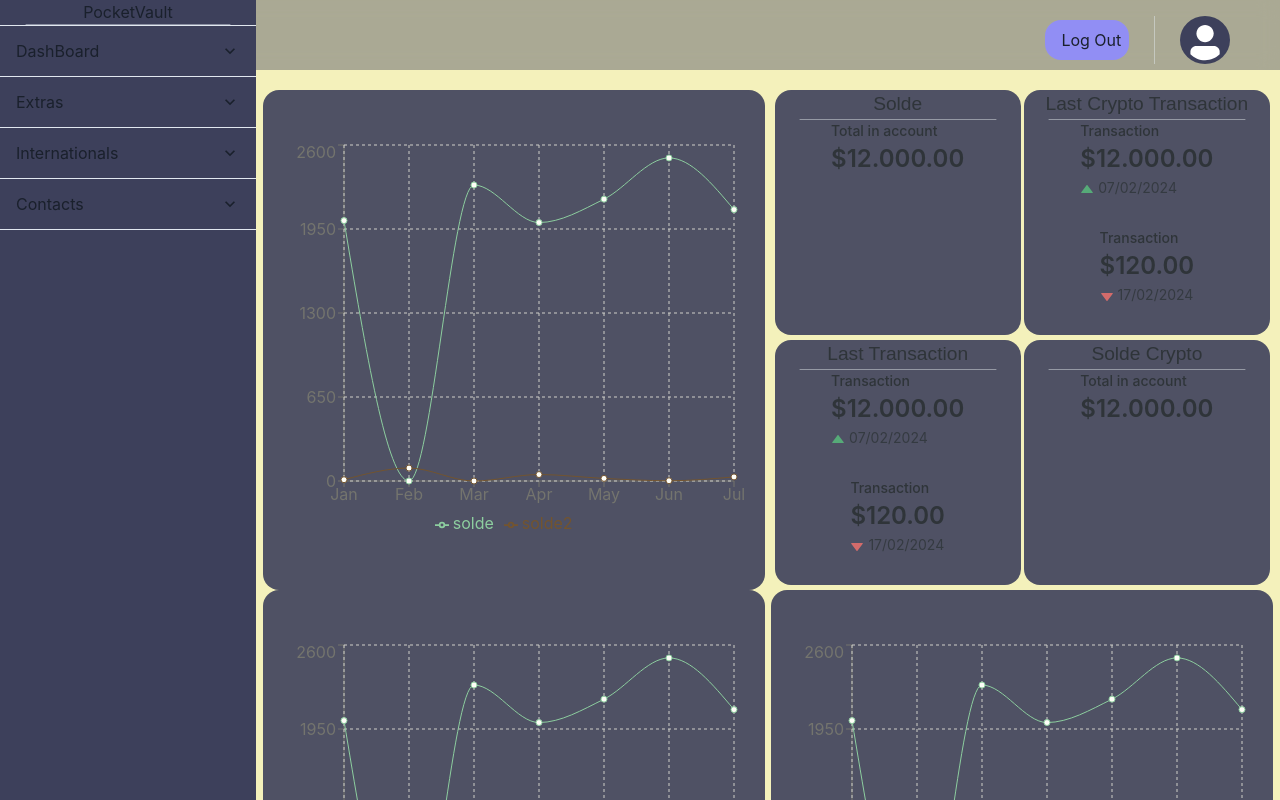
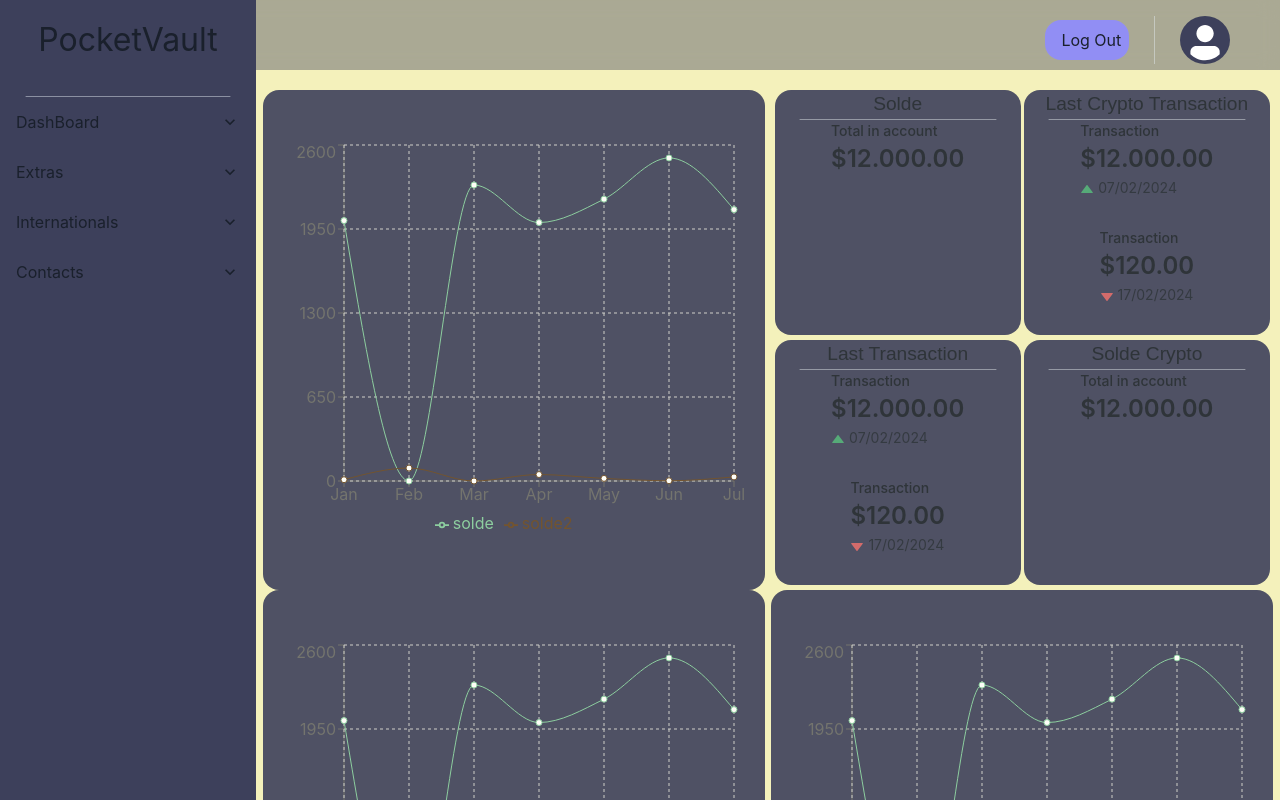
Before and after one commit to VisioneerHEI/PocketVault-Front, a React (Create React App) app: page /dashboard in a window 1280 px wide. Built offline with nearby package versions, Linux system fonts and the light colour scheme.

Commit message:
fix: Accordion

```diff
--- a/src/pages/dashboard/components/leftBar/components/DropDown.jsx
+++ b/src/pages/dashboard/components/leftBar/components/DropDown.jsx
@@ -16,7 +16,7 @@ const DropDown = ({ toDisplay }) => {
     >
       {toDisplay.map((e) => {
         return (
-          <AccordionItem key={`itemdrop${e}`}>
+          <AccordionItem key={`itemdrop${e}`} border="0" >
             <AccordionButton
               h='50px'
               justifyContent='space-between'
@@ -32,7 +32,7 @@ const DropDown = ({ toDisplay }) => {
             </AccordionButton>
             {e.content.map(e => {
               return (
-                <AccordionPanel key={`drop${e}`}>
+                <AccordionPanel key={`drop${e}`} padding="0">
                   <AccordionButton
                     h='50px'
                     justifyContent='space-between'
--- a/src/pages/dashboard/components/leftBar/index.jsx
+++ b/src/pages/dashboard/components/leftBar/index.jsx
@@ -21,7 +21,10 @@ const LeftBar = () => {
         flexDir='column'
         alignItems='center'
       >
-        <Text>PocketVault</Text>
+        <Text
+          h="3em"
+          fontSize="2em"
+          padding=".5em">PocketVault</Text>
         <Divider orientation='h' />
         <DropDown toDisplay={[
           { name: 'DashBoard', content: ['Solde', 'Transfert', 'Depot'] },
```
